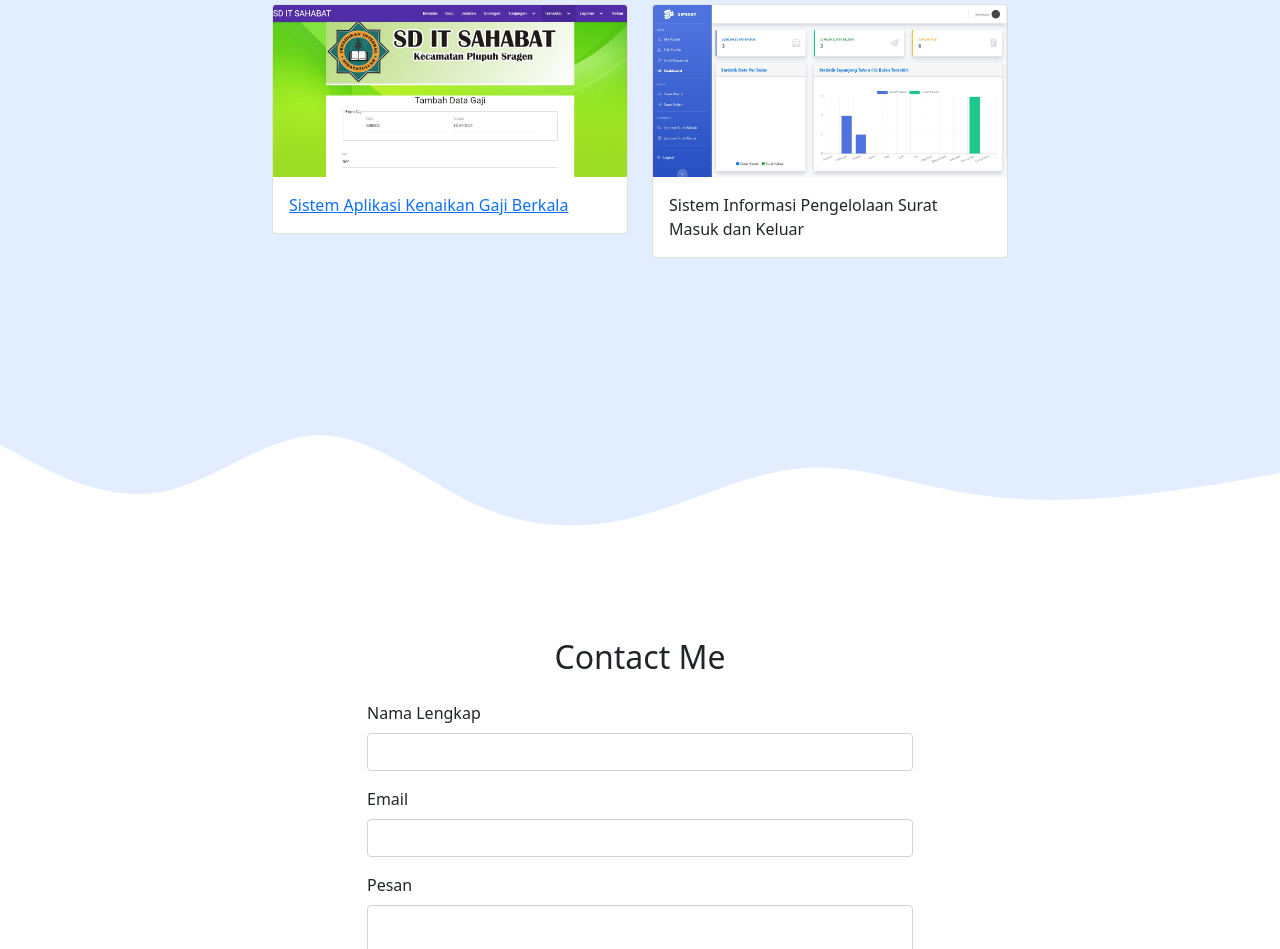
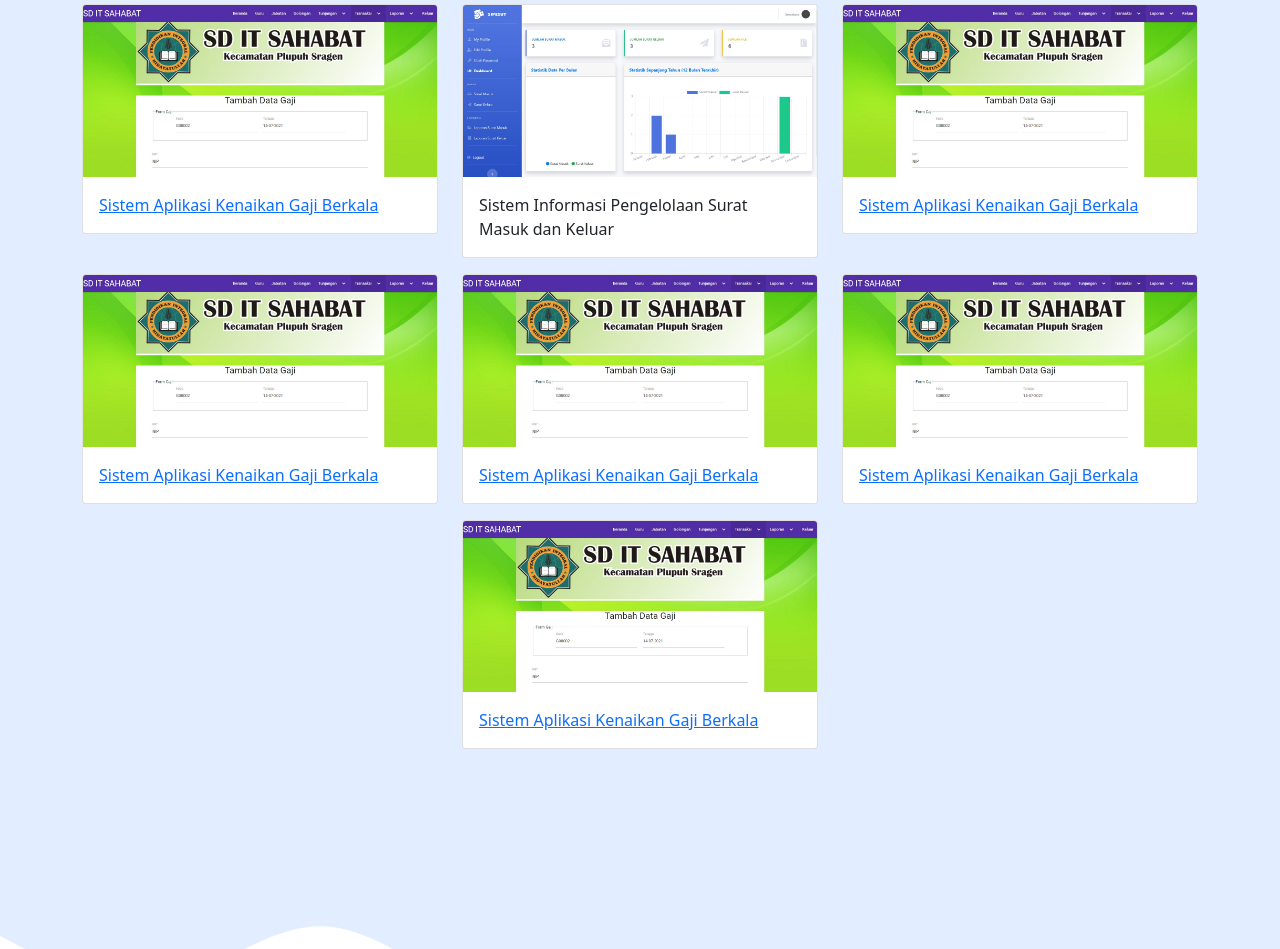
Before and after one commit to abidthoula/abidthoula.github.io, a plain HTML site: page index.html in a window 1280 px wide. Shown: the part 1722-2671 px from the top of the page. Drawn offline with nearby package versions, Linux system fonts and the light colour scheme.

Commit message:
index.html

```diff
--- a/index.html
+++ b/index.html
@@ -74,7 +74,7 @@
         <div class="row justify-content-center fs-5 text-center">
           <div class="col-md-10">
             <p>
-              Saya seorang freshgraduate pengembang perangkat lunak dengan pengalaman dalam merancang aplikasi,
+              Saya seorang pengembang perangkat lunak dengan pengalaman dalam merancang aplikasi,
               membuat kode, dan menguji sistem aplikasi. Saya sangat termotivasi untuk terus mengembangkan kemampuan saya dan tumbuh secara
               profesional. Saya yakin dengan kemampuan saya dapat menghasilkan ide menarik untuk memecahkan permasalahan yang ada.
             </p>
@@ -159,6 +159,66 @@
               <div class="card-body">
                 <p class="card-text">
                   Sistem Informasi Pengelolaan Surat Masuk dan Keluar
+                </p>
+              </div>
+            </div>
+          </div>
+          <div class="col-md-4 mb-3">
+            <div class="card">
+              <img src="img/projects/appkgb.jpg" class="card-img-top" alt="Project 4" />
+              <div class="card-body">
+                <p class="card-text">
+                  <a href="http://appkgb.epizy.com" target="_blank" class="text-black">
+                    Sistem Aplikasi Kenaikan Gaji Berkala
+                  </a>
+                </p>
+              </div>
+            </div>
+          </div>
+          <div class="col-md-4 mb-3">
+            <div class="card">
+              <img src="img/projects/appkgb.jpg" class="card-img-top" alt="Project 4" />
+              <div class="card-body">
+                <p class="card-text">
+                  <a href="http://appkgb.epizy.com" target="_blank" class="text-black">
+                    Sistem Aplikasi Kenaikan Gaji Berkala
+                  </a>
+                </p>
+              </div>
+            </div>
+          </div>
+          <div class="col-md-4 mb-3">
+            <div class="card">
+              <img src="img/projects/appkgb.jpg" class="card-img-top" alt="Project 4" />
+              <div class="card-body">
+                <p class="card-text">
+                  <a href="http://appkgb.epizy.com" target="_blank" class="text-black">
+                    Sistem Aplikasi Kenaikan Gaji Berkala
+                  </a>
+                </p>
+              </div>
+            </div>
+          </div>
+          <div class="col-md-4 mb-3">
+            <div class="card">
+              <img src="img/projects/appkgb.jpg" class="card-img-top" alt="Project 4" />
+              <div class="card-body">
+                <p class="card-text">
+                  <a href="http://appkgb.epizy.com" target="_blank" class="text-black">
+                    Sistem Aplikasi Kenaikan Gaji Berkala
+                  </a>
+                </p>
+              </div>
+            </div>
+          </div>
+          <div class="col-md-4 mb-3">
+            <div class="card">
+              <img src="img/projects/appkgb.jpg" class="card-img-top" alt="Project 4" />
+              <div class="card-body">
+                <p class="card-text">
+                  <a href="http://appkgb.epizy.com" target="_blank" class="text-black">
+                    Sistem Aplikasi Kenaikan Gaji Berkala
+                  </a>
                 </p>
               </div>
             </div>
```
